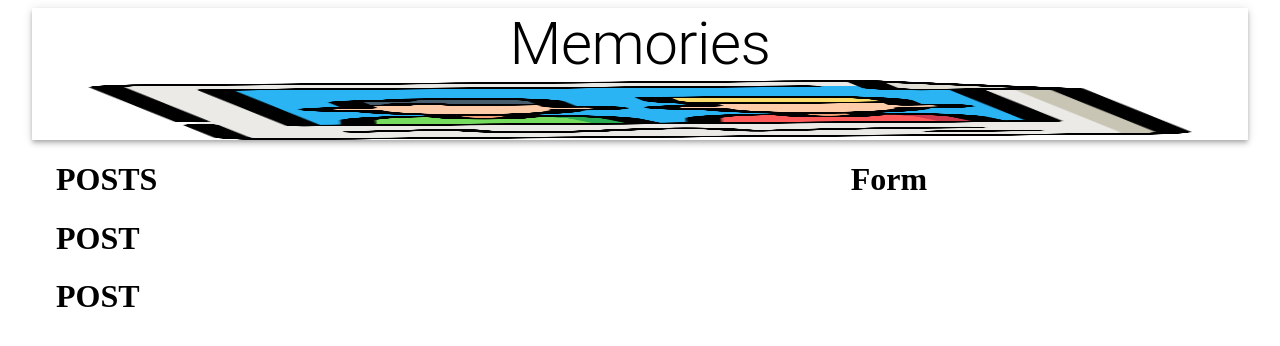
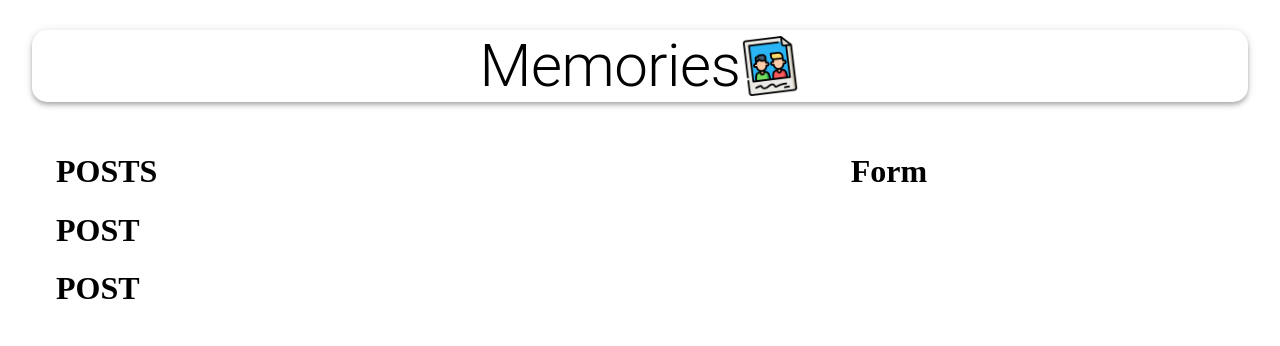
Before and after one commit to Lorenzzschmid/social-media-app, a React (Create React App) app in the folder client/: page / in a window 1280 px wide. Shown: the top 346 px of the page. Built offline with nearby package versions, Linux system fonts and the light colour scheme.

Commit message:
material-ui styles added

```diff
--- a/client/src/App.js
+++ b/client/src/App.js
@@ -4,18 +4,21 @@
 import Posts from './components/Posts/Posts';
 import Form from './components/Form/Form';
 import memories from './images/memories.png';
+import useStyles from './styles';
 
 
 const App = () => {
+  const classes = useStyles();
+
   return (
-    <Container maxwidth='lg'>
-      <AppBar position='static' color='inherit'>
+    <Container maxWidth='lg'>
+      <AppBar className={classes.appBar} position='static' color='inherit'>
         <Typography variant='h2' align='center'>Memories</Typography>
         <img src={memories} alt='memories' height='60' />
       </AppBar>
       <Grow in>
         <Container>
-          <Grid container justify='space-between' alignItems='strech' spacing={3}>
+          <Grid container justify="space-between" alignItems="stretch" spacing={3}>
               <Grid item xs={12} sm={7}>
                 <Posts />
               </Grid>
--- /dev/null
+++ b/client/src/styles.js
@@ -0,0 +1,18 @@
+import { makeStyles } from '@material-ui/core/styles';
+
+export default makeStyles(() => ({
+    appBar: {
+        borderRadius: 15,
+        margin: '30px 0',
+        display: 'flex',
+        flexDirection: 'row',
+        justifyContent: 'center',
+        alignItems: 'center',
+      },
+      heading: {
+        color: 'rgba(0,183,255, 1)',
+      },
+      image: {
+        marginLeft: '15px',
+      },
+}));
```
